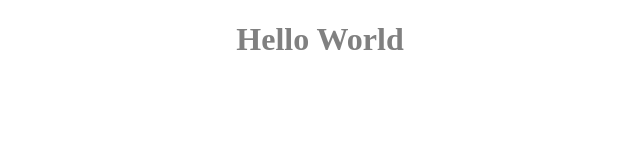
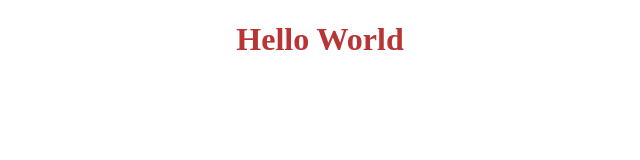
Before and after one commit to ariandev607/test, a plain HTML site: page index.html in a window 1280 px wide. Shown: the whole page, without its empty margins (320-960 px from the left). Drawn offline with Linux system fonts and the light colour scheme.

Commit message:
change color

```diff
--- a/style.css
+++ b/style.css
@@ -1,3 +1,3 @@
 h1{
-    color: gray;
+    color: rgb(185, 52, 52);
 }
```
